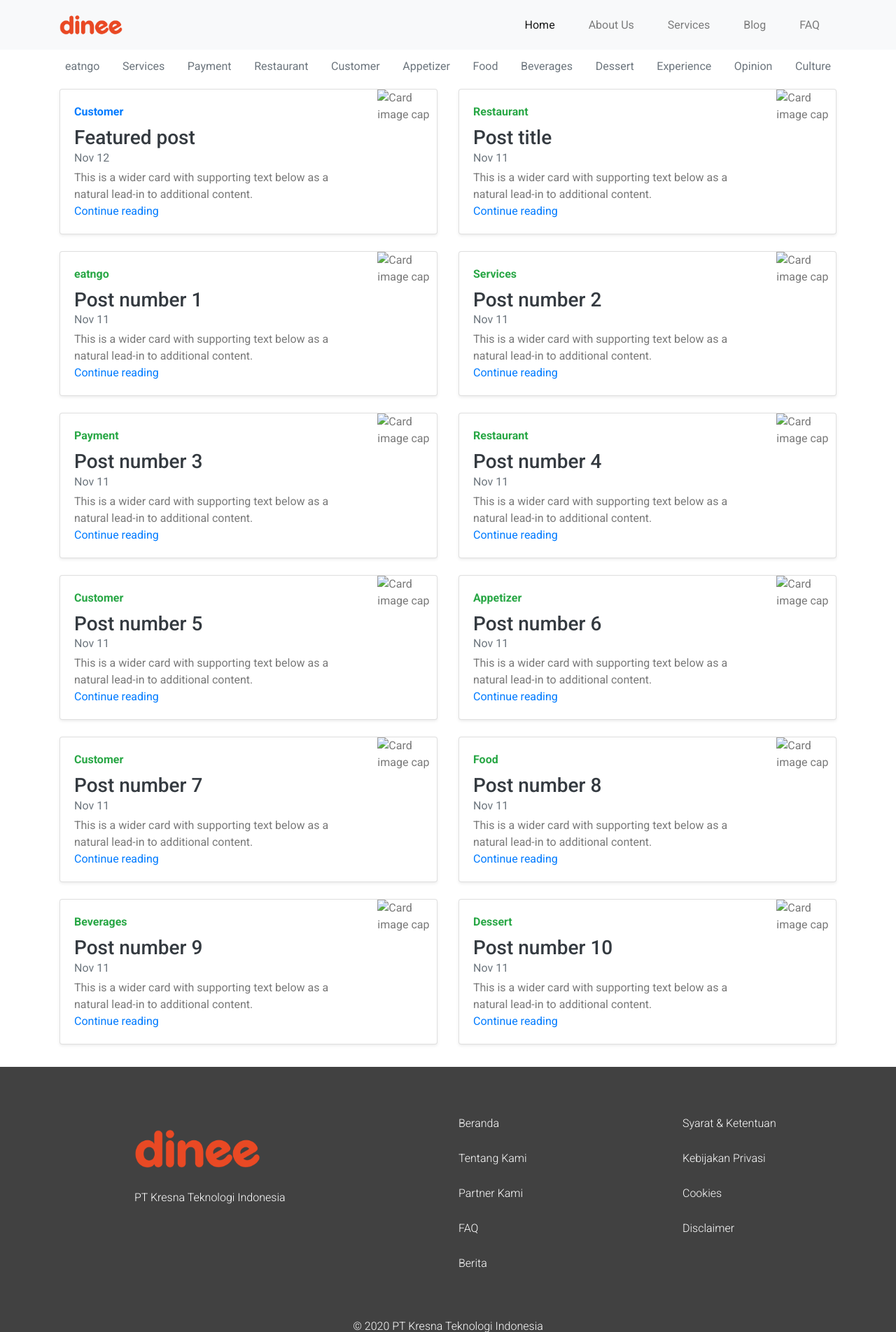
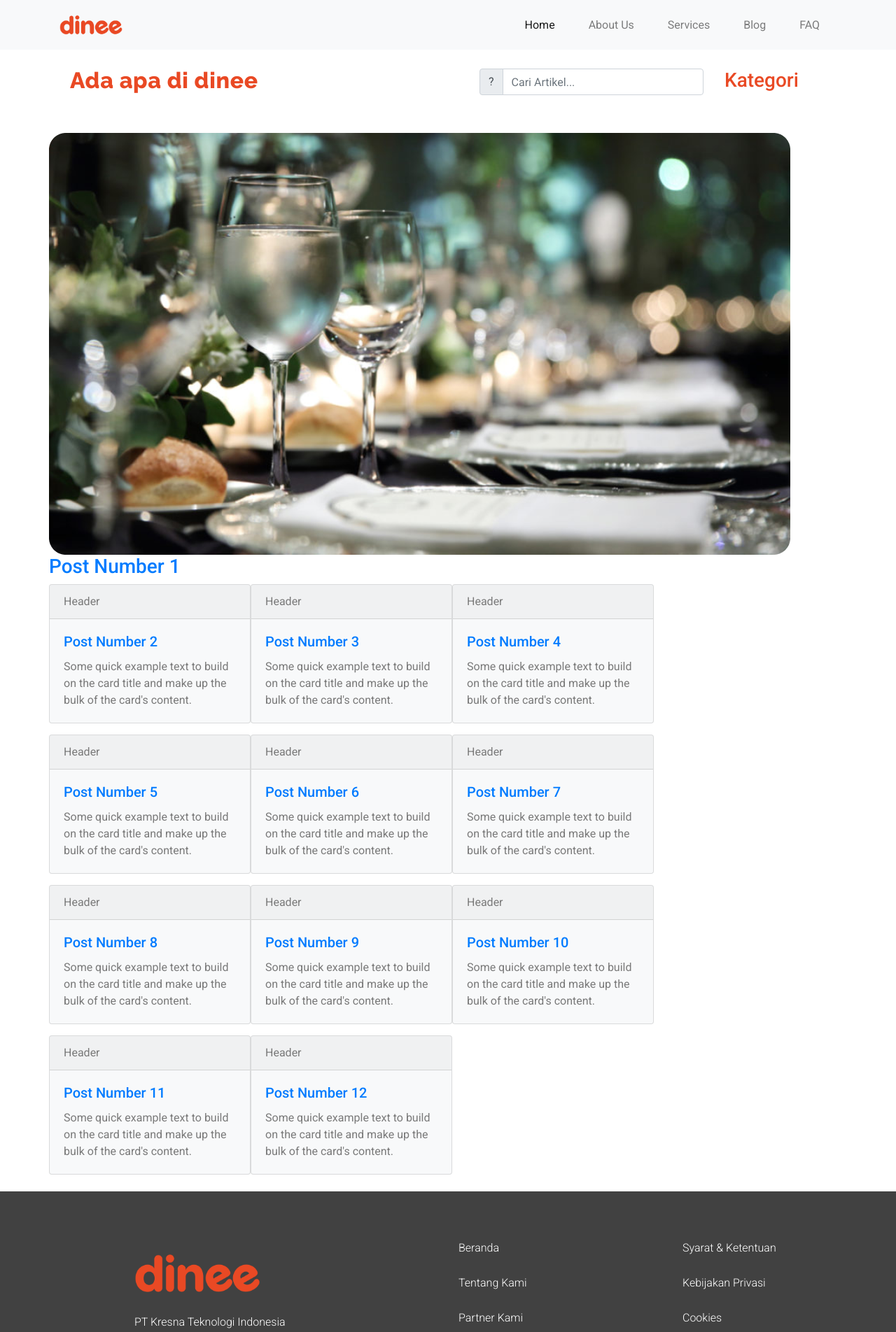
Before and after one commit to bernandocharles/dinee, a Django app: page /blog/ in a window 1280 px wide. Shown: the top 1904 px of the page at 70% size. Run offline with Django 3.2, Linux system fonts and the light colour scheme; parts of the project's set-up code (start-up, migrations or seed data) failed here and were passed over; some libraries are stand-ins or nearby versions.

Commit message:
blog styling

```diff
--- a/eatngo/settings.py
+++ b/eatngo/settings.py
@@ -70,6 +70,8 @@ TEMPLATES = [
 
 WSGI_APPLICATION = 'eatngo.wsgi.application'
 
+# Custom User Model
+AUTH_USER_MODEL = 'home.CustomUser'
 
 # Database
 # https://docs.djangoproject.com/en/3.0/ref/settings/#databases
--- a/home/homepage/views.py
+++ b/home/homepage/views.py
@@ -7,8 +7,8 @@ from django.contrib.auth.models import User
 template = 'home/homepage/'
 dataset_list = 'CEP_OVO_DS_DEV.OVO_ref_province_DEV'
 
-blogposts = ['eatngo', 'Services', 'Payment', 'Restaurant', 'Customer', 'Appetizer', 'Customer', 'Food', 'Beverages', 'Dessert']
-colors = ['primary', 'secondary', 'success', 'danger', 'warning', 'info', 'muted', 'dark', 'success', 'info']
+blogposts = ['eatngo', 'Services', 'Payment', 'Restaurant', 'Customer', 'Appetizer', 'Customer', 'Food', 'Beverages', 'Dessert', 'dinee', 'Michelin']
+colors = ['primary', 'secondary', 'success', 'danger', 'warning', 'info', 'muted', 'dark', 'success', 'info', 'primary', 'secondary']
 
 #def homepage(request):
     ##conn = utils.get_kinetica_conn()
--- a/home/static/styles/style.css
+++ b/home/static/styles/style.css
@@ -86,7 +86,9 @@ background-color: transparent;
   line-height: 29px;
 }
 
-
+#blog-header {
+  color: #E94924;
+}
 
 #dinee-blog {
   color: white;
--- a/home/templates/home/homepage/blog.html
+++ b/home/templates/home/homepage/blog.html
@@ -7,7 +7,7 @@
 
 <div class="container">
 
-      <div class="nav-scroller py-1 mb-2">
+      <div class="nav-scroller py-1 my-4">
         <nav class="nav d-flex justify-content-between">
           <a class="p-2 text-muted" href="#">eatngo</a>
           <a class="p-2 text-muted" href="#">Services</a>
@@ -24,39 +24,51 @@
         </nav>
       </div>
 
+      <div class="d-flex flex-row justify-content-between mb-5 align-items-center" id="blog-header">
+        <div class="col">
+          <h2 class="h2-title">Ada apa di dinee</h2>
+        </div>
+        <div class="row col-6">
+          <div class="col-md-8">
+            <div class="input-group">
+              <div class="input-group-prepend">
+                <span class="input-group-text" id="basic-addon1">?</span>
+              </div>
+              <input type="text" class="form-control" placeholder="Cari Artikel..." aria-label="Cari Artikel..." aria-describedby="basic-addon1">
+            </div>
+          </div>
+          <div class="col">
+            <h3>Kategori</h3>
+          </div>
+        </div>
+      </div>
 
 
       <div class="row mb-2">
-        <div class="col-md-6">
-          <div class="card flex-md-row mb-4 shadow-sm h-md-250">
-            <div class="card-body d-flex flex-column align-items-start">
-              <strong class="d-inline-block mb-2 text-primary">Customer</strong>
-              <h3 class="mb-0">
-                <a class="text-dark" href="{% url 'post' 1 %}">Featured post</a>
+        {% for post in blogposts %}
+          {% if forloop.counter == 1 %}
+            <div class="blog-card">
+              <img src="{% static 'img/classy.png' %}">
+              <h3>
+                <a href="{% url 'post' forloop.counter %}">
+                  Post Number {{ forloop.counter }}
+                </a>
               </h3>
-              <div class="mb-1 text-muted">Nov 12</div>
-              <p class="card-text mb-auto">This is a wider card with supporting text below as a natural lead-in to additional content.</p>
-              <a href="#">Continue reading</a>
             </div>
-            <img class="card-img-right flex-auto d-none d-lg-block" data-src="holder.js/200x250?theme=thumb" alt="Card image cap">
-          </div>
-        </div>
-        <div class="col-md-6">
-          <div class="card flex-md-row mb-4 shadow-sm h-md-250">
-            <div class="card-body d-flex flex-column align-items-start">
-              <strong class="d-inline-block mb-2 text-success">Restaurant</strong>
-              <h3 class="mb-0">
-                <a class="text-dark" href="{% url 'post' 2 %}">Post title</a>
-              </h3>
-              <div class="mb-1 text-muted">Nov 11</div>
-              <p class="card-text mb-auto">This is a wider card with supporting text below as a natural lead-in to additional content.</p>
-              <a href="#">Continue reading</a>
+          {% else %}
+            <div class="card bg-light mb-3" style="max-width: 18rem;">
+              <div class="card-header">Header</div>
+              <div class="card-body">
+                <h5 class="card-title">
+                  <a href="{% url 'post' forloop.counter %}">
+                    Post Number {{ forloop.counter }}
+                  </a>
+                </h5>
+                <p class="card-text">Some quick example text to build on the card title and make up the bulk of the card's content.</p>
+              </div>
             </div>
-            <img class="card-img-right flex-auto d-none d-lg-block" data-src="holder.js/200x250?theme=thumb" alt="Card image cap">
-          </div>
-        </div>
-        {% for post in blogposts %}
-        <div class="col-md-6">
+          {% endif %}
+        <!-- <div class="col-md-6">
           <div class="card flex-md-row mb-4 shadow-sm h-md-250">
             <div class="card-body d-flex flex-column align-items-start">
               {% with colorindex=forloop.counter %}
@@ -71,7 +83,7 @@
             </div>
             <img class="card-img-right flex-auto d-none d-lg-block" data-src="holder.js/200x250?theme=thumb" alt="Card image cap">
           </div>
-        </div>
+        </div> -->
         {% endfor %}
       </div>
 
--- a/templates/base.html
+++ b/templates/base.html
@@ -3,7 +3,7 @@
 <link rel="stylesheet" href="https://stackpath.bootstrapcdn.com/bootstrap/4.1.3/css/bootstrap.min.css" integrity="sha384-MCw98/SFnGE8fJT3GXwEOngsV7Zt27NXFoaoApmYm81iuXoPkFOJwJ8ERdknLPMO" crossorigin="anonymous">
 <link rel="stylesheet" href="{% static 'styles/style.css' %}">
 
-<nav class="navbar navbar-expand-lg navbar-light bg-light">
+<nav class="navbar fixed-top navbar-expand-lg navbar-light bg-light">
     <div class="container d-flex flex-column flex-md-row justify-content-between">
         <b><a class="navbar-brand logo" href="{% url 'homepage' %}"><img src="{% static 'img/Dinee_Logo_Red.png' %}" width="90" height="auto"></a></b>
         <button class="navbar-toggler" type="button" data-toggle="collapse" data-target="#navbarSupportedContent" aria-controls="navbarSupportedContent" aria-expanded="false" aria-label="Toggle navigation">
@@ -158,7 +158,7 @@
 </footer>
 <!-- Footer -->
 
-
+<script src="{% static 'scripts/script.js' %}"></script>
 <script src="https://code.jquery.com/jquery-3.3.1.slim.min.js" integrity="sha384-q8i/X+965DzO0rT7abK41JStQIAqVgRVzpbzo5smXKp4YfRvH+8abtTE1Pi6jizo" crossorigin="anonymous"></script>
 <script src="https://cdnjs.cloudflare.com/ajax/libs/popper.js/1.14.3/umd/popper.min.js" integrity="sha384-ZMP7rVo3mIykV+2+9J3UJ46jBk0WLaUAdn689aCwoqbBJiSnjAK/l8WvCWPIPm49" crossorigin="anonymous"></script>
 <script src="https://stackpath.bootstrapcdn.com/bootstrap/4.1.3/js/bootstrap.min.js" integrity="sha384-ChfqqxuZUCnJSK3+MXmPNIyE6ZbWh2IMqE241rYiqJxyMiZ6OW/JmZQ5stwEULTy" crossorigin="anonymous"></script>
```
Also changed, not shown: home/models.py (+15 -0 lines), home/migrations/0001_initial.py (added), home/static/img/classy.png (added), home/static/scripts/script.js (added).
